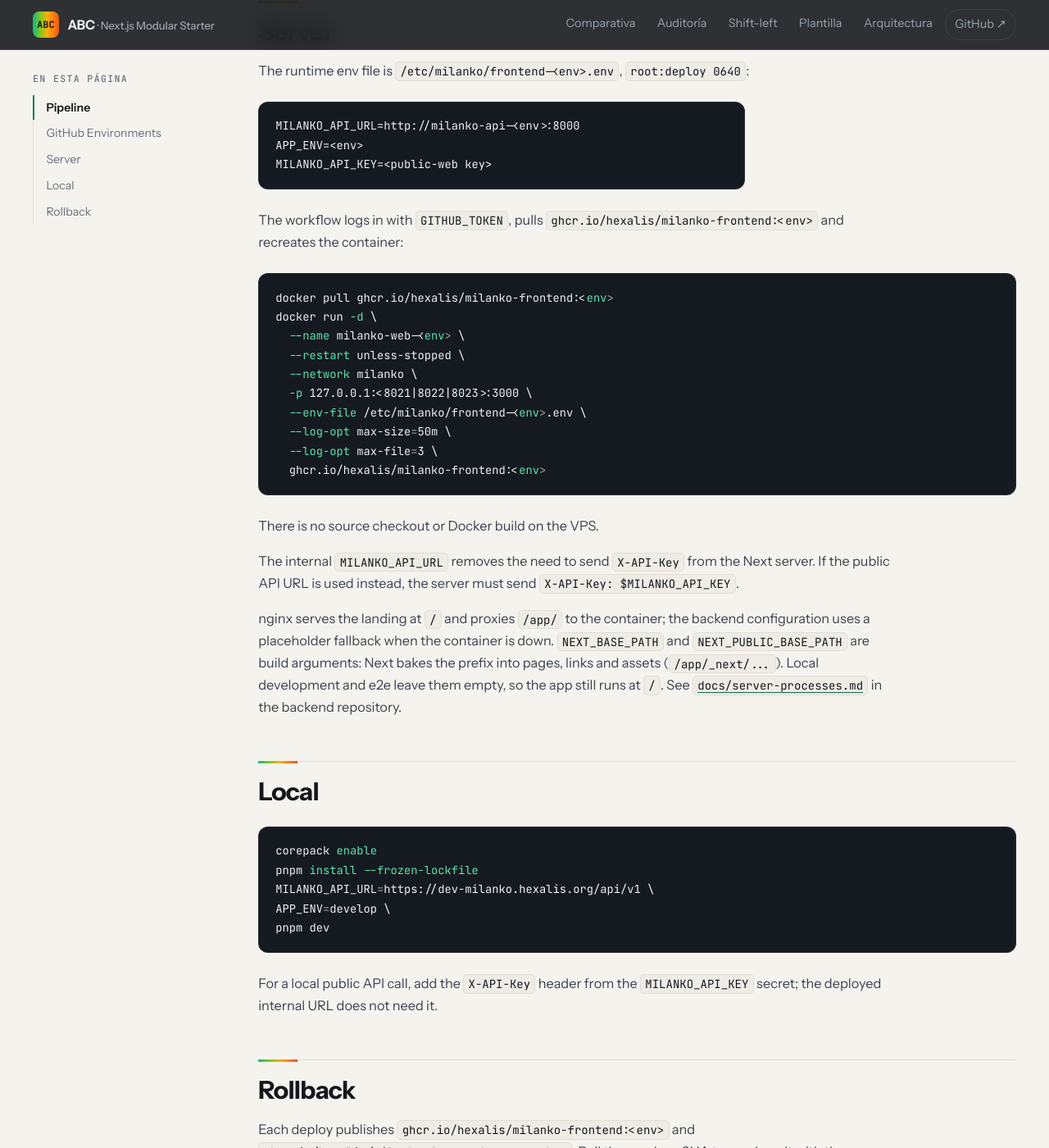
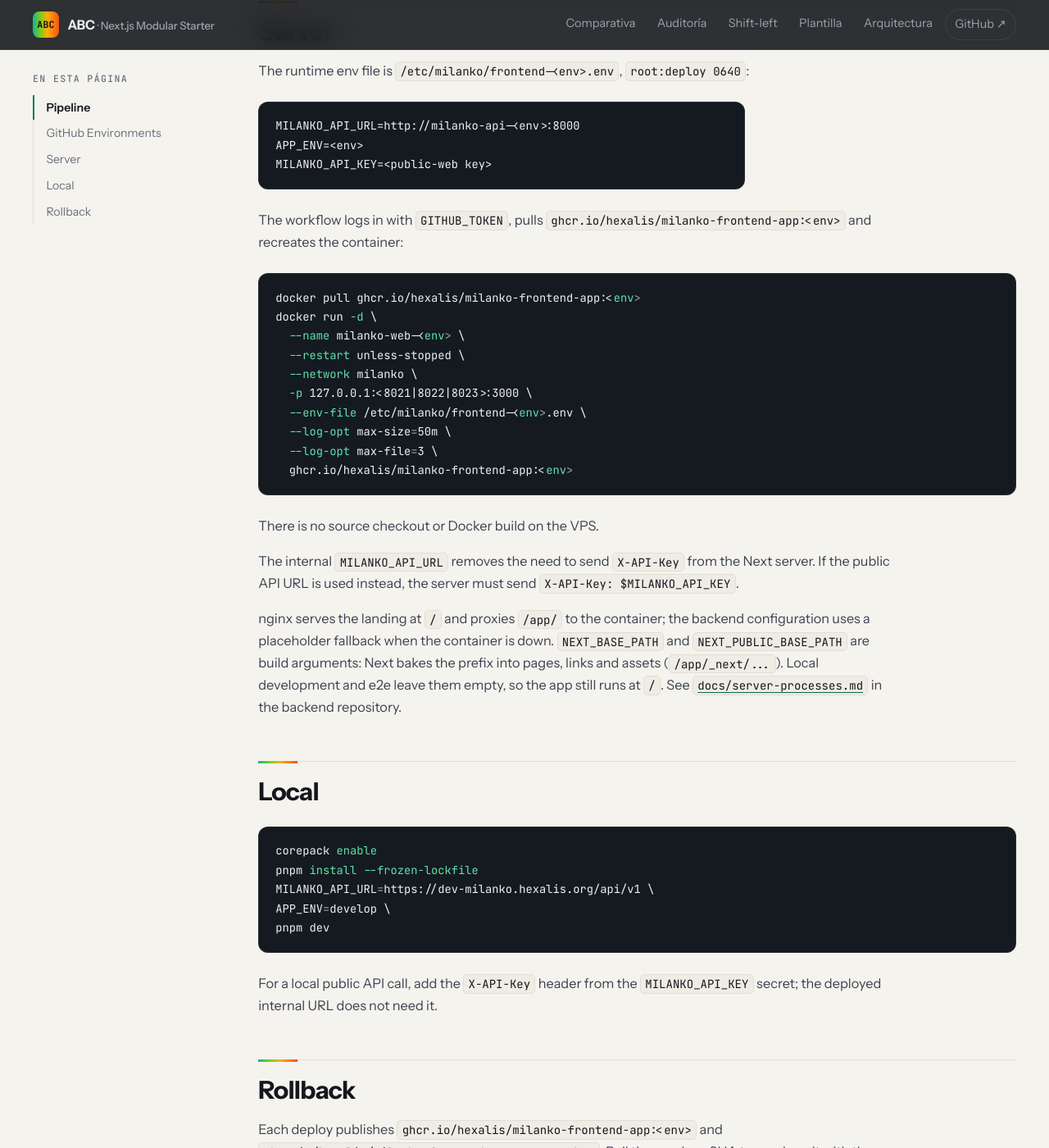
Before and after one commit to hexalis/milanko-frontend, a Jekyll site: the page built from docs/deployment.md, in a window 1280 px wide and 1400 px high, scrolled down 2224 px. Shown: the whole window at 82% size. Built offline with Jekyll 4.4.1, drawn with Linux system fonts in a browser that asks for light colours; our own code applies the rules of GitHub Pages for plain Markdown files; some of the changed text lies outside the part shown.

Commit message:
docs: document ghcr image deploys

````diff
--- a/docs/deployment.md
+++ b/docs/deployment.md
@@ -14,7 +14,7 @@ page at `/` and `/en/`.
   pull requests against the root build.
 - **Image**: on `push`/`workflow_dispatch` to `develop`, `qa` or `main`, the
   same job builds the `/app` standalone output, packages it and pushes
-  `ghcr.io/hexalis/milanko-frontend:<env>` plus a `<env>-<sha>` tag with the
+  `ghcr.io/hexalis/milanko-frontend-app:<env>` plus a `<env>-<sha>` tag with the
   automatic `GITHUB_TOKEN` (`packages: write`).
 - **Deploy**: only on `push`/`workflow_dispatch` to `develop`, `qa` or `main`.
   The jobs are gated on `package.json` `name === "milanko-frontend"`, so the
@@ -65,10 +65,10 @@ MILANKO_API_KEY=<public-web key>
 ```
 
 The workflow logs in with `GITHUB_TOKEN`, pulls
-`ghcr.io/hexalis/milanko-frontend:<env>` and recreates the container:
+`ghcr.io/hexalis/milanko-frontend-app:<env>` and recreates the container:
 
 ```bash
-docker pull ghcr.io/hexalis/milanko-frontend:<env>
+docker pull ghcr.io/hexalis/milanko-frontend-app:<env>
 docker run -d \
   --name milanko-web-<env> \
   --restart unless-stopped \
@@ -77,7 +77,7 @@ docker run -d \
   --env-file /etc/milanko/frontend-<env>.env \
   --log-opt max-size=50m \
   --log-opt max-file=3 \
-  ghcr.io/hexalis/milanko-frontend:<env>
+  ghcr.io/hexalis/milanko-frontend-app:<env>
 ```
 
 There is no source checkout or Docker build on the VPS.
@@ -109,7 +109,7 @@ For a local public API call, add the `X-API-Key` header from the
 
 ## Rollback
 
-Each deploy publishes `ghcr.io/hexalis/milanko-frontend:<env>` and
-`ghcr.io/hexalis/milanko-frontend:<env>-<sha>`. Pull the previous SHA tag and
+Each deploy publishes `ghcr.io/hexalis/milanko-frontend-app:<env>` and
+`ghcr.io/hexalis/milanko-frontend-app:<env>-<sha>`. Pull the previous SHA tag and
 run it with the same env file, network and port to roll back. The VPS keeps the
 previous image until the next prune.
````
